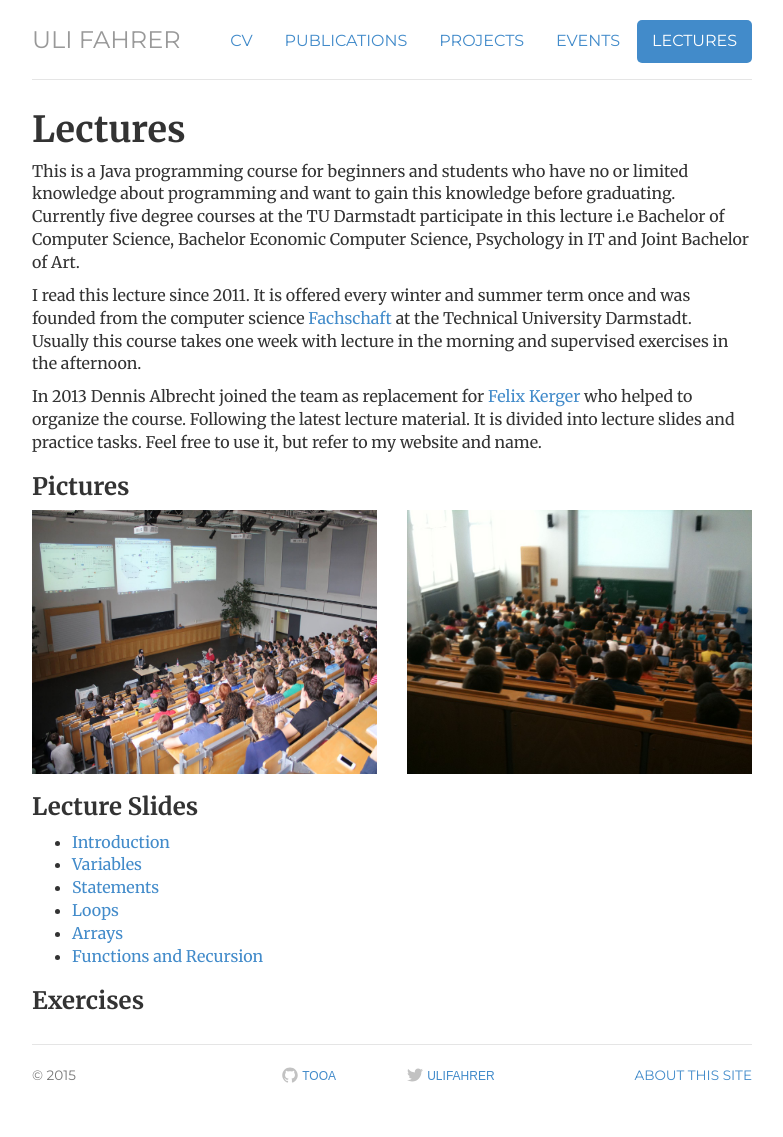
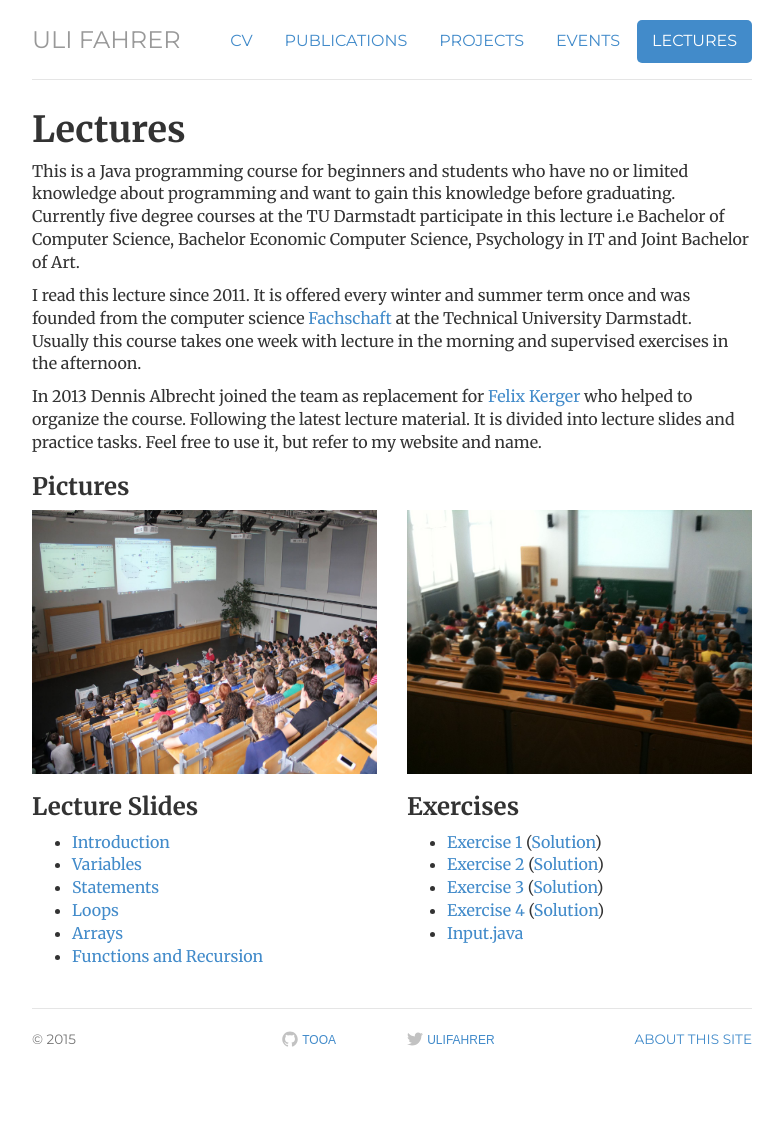
Before and after one commit to Tooa/tooa.github.io, a Jekyll site: the page built from lectures/index.html, in a window 1280 px wide. Shown: the whole page, without its empty margins (248-1031 px from the left). Built offline with Jekyll 4.4.1, drawn with Linux system fonts in a browser that asks for light colours; after the commit the page ends 1100 px from its top, so only the background shows below that.

Commit message:
add exersices

```diff
--- a/index.html
+++ b/index.html
@@ -25,7 +25,7 @@ description: Main page with a short description about the page
 		project if you're interested. Further checkout my <a>resume</a>.</p>
 
 		<div class="pull-right">
-			<a href="https://www.linkedin.com/pub/uli-fahrer/"><img alt="Linked_in" src="img/icon-linkedin.png"></a>
+			<a href="https://www.linkedin.com/pub/uli-fahrer/" target="_blank"><img alt="Linked_in" src="img/icon-linkedin.png"></a>
 		</div>
 	</div>
 </div>
--- a/lectures/index.html
+++ b/lectures/index.html
@@ -28,15 +28,33 @@ permalink: /lectures/
 		<div class="col-md-6"><img src="../img/lecture2.jpg" class="img-responsive" alt="Responsive image" style="width: 400px; height: 264px;"></div>
 	</div>
 
-	<h3>Lecture Slides</h3>
-	<ul>
-		<!-- TODO Add little description -->
-		<li><a href="../files/java/Einleitung.pdf">Introduction</a></li>
-		<li><a href="../files/java/Variablen.pdf">Variables</a></li>
-		<li><a href="../files/java/Anweisungen.pdf">Statements</a></li>
-		<li><a href="../files/java/Schleifen.pdf">Loops</a></li>
-		<li><a href="../files/java/Array.pdf">Arrays</a></li>
-		<li><a href="../files/java/Funktionen.pdf">Functions and Recursion</a></li>
-	</ul>
-	<h3>Exercises</h3>
+	<div class="row">
+		<div class="col-md-6">
+			<h3>Lecture Slides</h3>
+			<ul>
+				<!-- TODO Add little description -->
+				<li><a href="../files/java/Einleitung.pdf" target="_blank">Introduction</a></li>
+				<li><a href="../files/java/Variablen.pdf" target="_blank">Variables</a></li>
+				<li><a href="../files/java/Anweisungen.pdf" target="_blank">Statements</a></li>
+				<li><a href="../files/java/Schleifen.pdf" target="_blank">Loops</a></li>
+				<li><a href="../files/java/Array.pdf" target="_blank">Arrays</a></li>
+				<li><a href="../files/java/Funktionen.pdf" target="_blank">Functions and Recursion</a></li>
+			</ul>
+		</div>
+		<div class="col-md-6">
+			<h3>Exercises</h3>
+			<ul>
+				<li><a href="../files/java/Aufgaben1_14WS_v1.pdf" target="_blank">Exercise 1 </a>(<a href="../files/java/Aufgaben1_14WS_v1_lsg.pdf" target="_blank">Solution</a>)</li>
+				<li><a href="../files/java/Aufgaben2_14WS_v1.pdf" target="_blank">Exercise 2 </a>(<a href="../files/java/Aufgaben2_14WS_v1_lsg.pdf" target="_blank">Solution</a>)</li>
+				<li><a href="../files/java/Aufgaben3_14WS_v1.pdf" target="_blank">Exercise 3 </a>(<a href="../files/java/Aufgaben3_14WS_v1_lsg.pdf" target="_blank">Solution</a>)</li>
+				<li><a href="../files/java/Aufgaben4_14WS_v1.pdf" target="_blank">Exercise 4 </a>(<a href="../files/java/Aufgaben4_14WS_v1_lsg.pdf" target="_blank">Solution</a>)</li>
+				<li><a href="../files/java/Input.java">Input.java</a></li>
+			</ul>
+		</div>
+	</div>
+
+
+	<!-- TODO use template system and data file-->
+
+
 </div>
```
Also changed, not shown: 9 other files.
